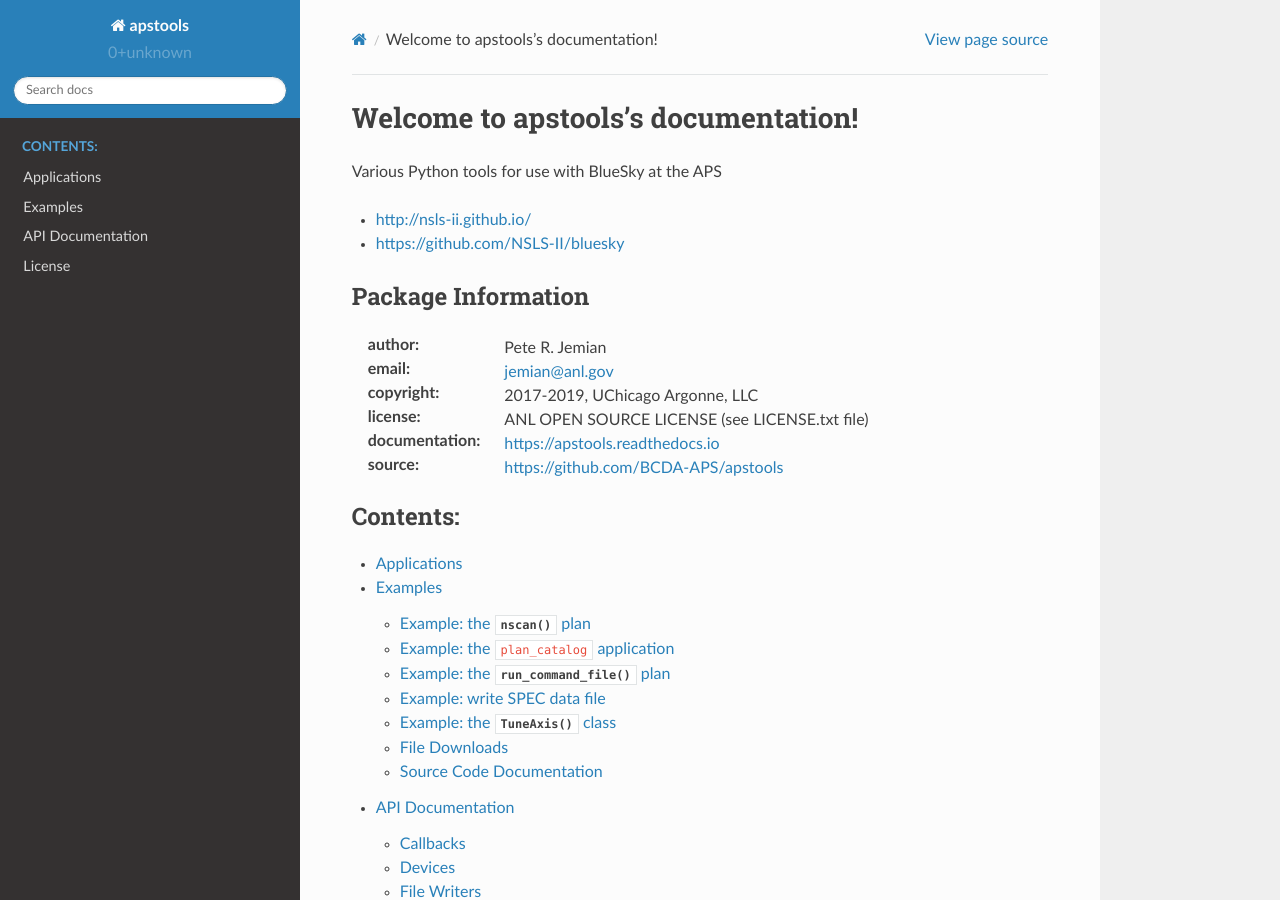
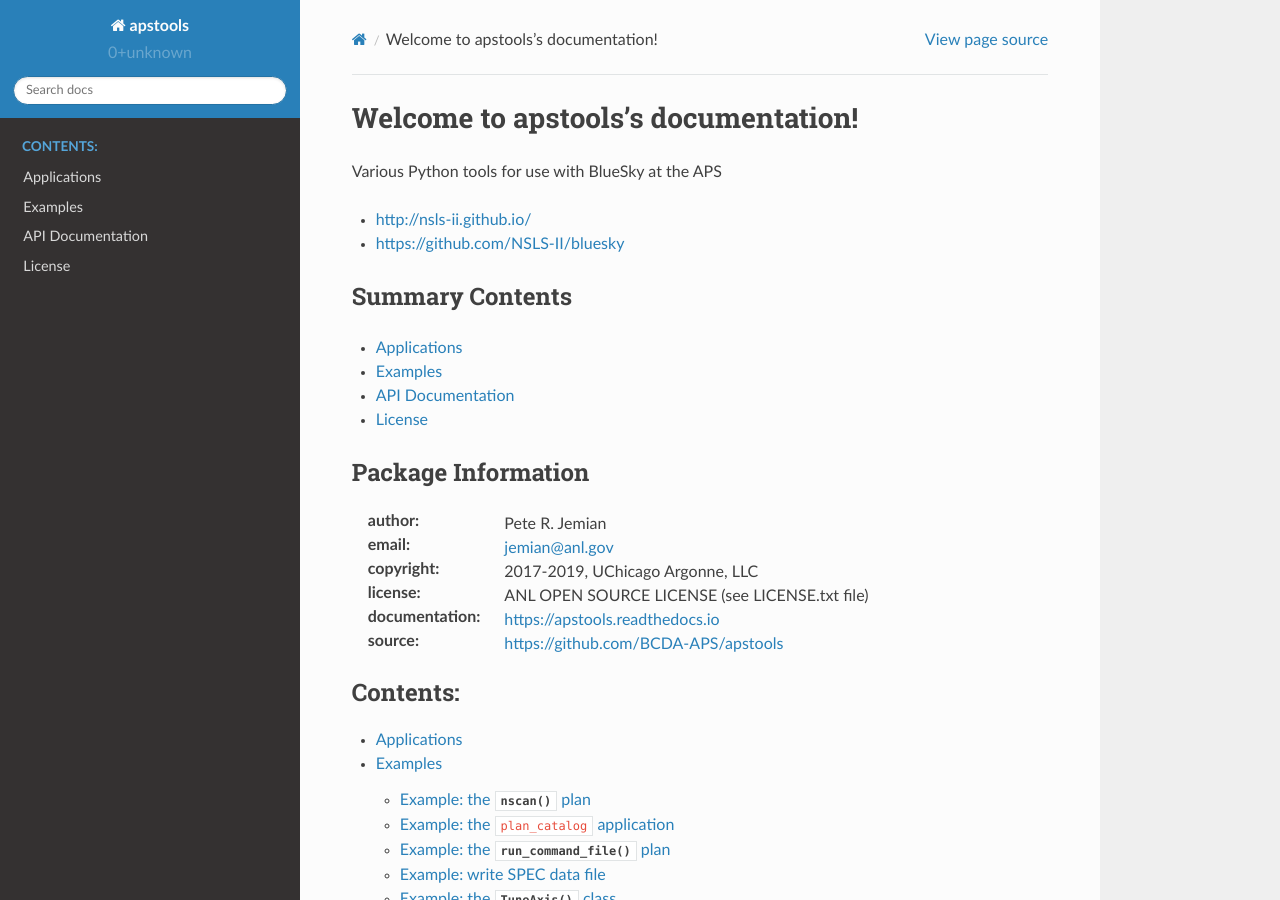
Before and after one commit to dogrecajb/apstools, a Sphinx documentation site: the page built from docs/source/index.rst, in a window 1280 px wide and 900 px high. Built offline with Sphinx 7.4.7 and the Read the Docs theme 2.0.0, drawn with Linux system fonts in a browser that asks for light colours.

Commit message:
ENH #250 add brief TOC

```diff
--- a/docs/source/applications/index.rst
+++ b/docs/source/applications/index.rst
@@ -1,3 +1,4 @@
+.. _applications:
 
 Applications
 ------------
--- a/docs/source/index.rst
+++ b/docs/source/index.rst
@@ -10,6 +10,14 @@
 
 * http://nsls-ii.github.io/
 * https://github.com/NSLS-II/bluesky
+
+Summary Contents
+----------------
+
+* :ref:`applications`
+* :ref:`examples`
+* :ref:`api_documentation`
+* :ref:`license`
 
 Package Information
 -------------------
--- a/docs/source/license.rst
+++ b/docs/source/license.rst
@@ -1,3 +1,5 @@
+.. _license:
+
 License
 =======
 
--- a/docs/source/source/index.rst
+++ b/docs/source/source/index.rst
@@ -1,3 +1,4 @@
+.. _api_documentation:
 
 API Documentation
 =================
```
